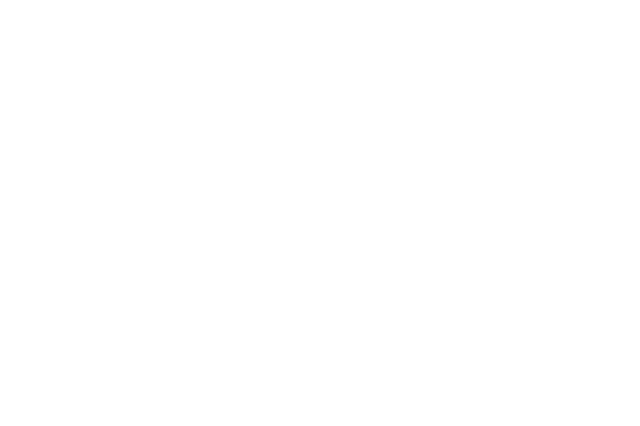
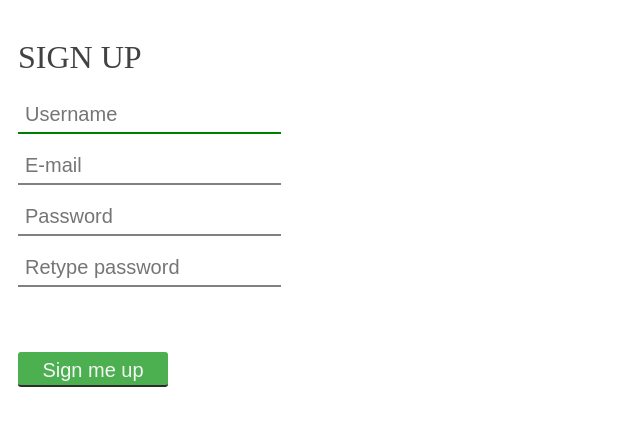
Before and after one commit to green-fox-academy/tamaspalinkas, a plain HTML site: page week-07/day-2/sign-up-form.html in a window 1280 px wide. Shown: the whole page, without its empty margins (0-640 px from the left). Drawn offline with Linux system fonts and the light colour scheme.

Commit message:
Add sign-up-form.html and CSS stylig

```diff
--- a/week-07/day-2/sign-up-form.html
+++ b/week-07/day-2/sign-up-form.html
@@ -1,12 +1,50 @@
 <!DOCTYPE html>
 <html lang="en">
+
 <head>
     <meta charset="UTF-8">
     <meta name="viewport" content="width=device-width, initial-scale=1.0">
     <meta http-equiv="X-UA-Compatible" content="ie=edge">
     <title>Document</title>
+    <link rel="stylesheet" href="sign-up-style.css">
 </head>
+
 <body>
+    <h1>Sign up</h1>
+    <form action="https://newsletter-ws.herokuapp.com/register" method="post">
+        <div>
+            <input type="text" placeholder="Username" id="username" name="username" autofocus>
+        </div>
+        <div>
+            <input type="email" placeholder="E-mail" id="email" name="email">
+        </div>
+        <div>
+            <input type="password" placeholder="Password" id="password" name="password">
+        </div>
+        <div>
+            <input type="password" placeholder="Retype password" id="confirm_password" name="confirm_password">
+        </div>
+        <div>
+            <input type="submit" value="Sign me up">
+        </div>
+    </form>
+    <script>
+        var password = document.getElementById("password")
+            , confirm_password = document.getElementById("confirm_password");
+
+        function validatePassword() {
+            if (password.value != confirm_password.value) {
+                confirm_password.setCustomValidity("Passwords doesn't match, please try again!");
+            } else {
+                confirm_password.setCustomValidity('');
+            }
+        }
+
+        password.onchange = validatePassword;
+        confirm_password.onkeyup = validatePassword;
+
+    </script>
 
 </body>
+
 </html>
--- /dev/null
+++ b/week-07/day-2/sign-up-style.css
@@ -0,0 +1,41 @@
+input[type=submit] {
+    background-color: green;
+    color: white;
+    width: 50px;
+}
+
+input {
+    outline: 0;
+    border-width: 0 0 2px;
+    border-color: grey;
+    width: 20%;
+    height: 20px;
+    font-size: 20px;
+    padding: 7px;
+    margin-bottom: 15px;
+  }
+
+input:focus {
+    border-color: green
+  }
+
+body {
+    padding: 10px;
+}
+
+input[type=submit] {
+    background-color: #4CAF50;
+    color: whitesmoke;
+    width: 150px;
+    height: 35px;
+    border-radius: 3px;
+    margin-top: 50px;
+    text-align: center;
+}
+
+h1 {
+    text-align: left;
+    color: rgb(66, 66, 66) ;
+    text-transform: uppercase;
+    font-weight: 100;
+}
```
